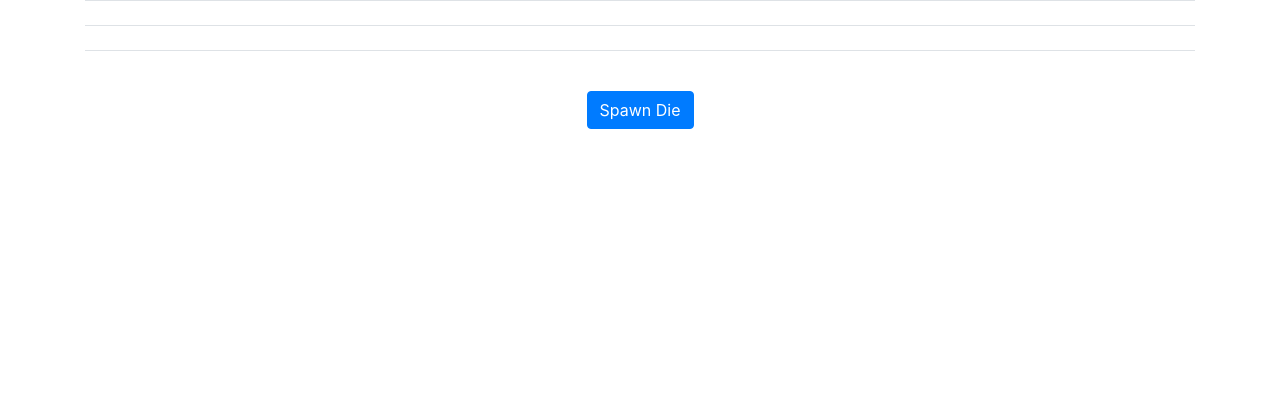
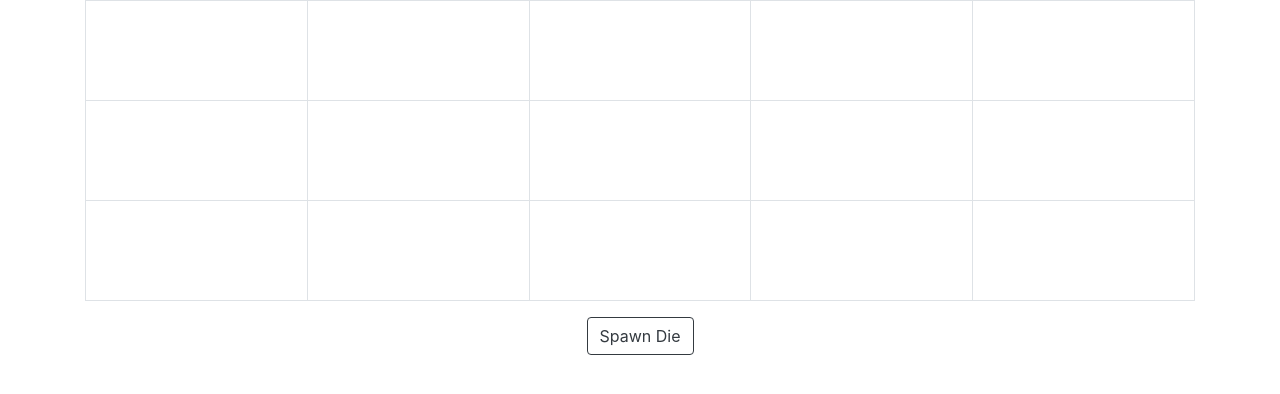
Before and after one commit to Andrewwelton/dice-td, a React (Create React App) app in the folder client/: page / in a window 1280 px wide. Shown: the top 394 px of the page. Built offline with nearby package versions, Linux system fonts and the light colour scheme.

Commit message:
Fixed table size & alignment, and made button pretty

```diff
--- a/client/src/App.css
+++ b/client/src/App.css
@@ -28,6 +28,11 @@
   color: #61dafb;
 }
 
+.Board-cell {
+  height: 100px;
+  width: 100px;
+}
+
 @keyframes App-logo-spin {
   from {
     transform: rotate(0deg);
--- a/client/src/components/Board.jsx
+++ b/client/src/components/Board.jsx
@@ -12,7 +12,10 @@ import { initialState, BoardReducer } from "../reducers/BoardReducer";
 
 const buildTableRows = (row) => {
   return Object.keys(row).map((rowKey) => (
-    <td>{row[rowKey] && <FontAwesomeIcon icon={faDiceOne} />}</td>
+    <td className="Board-cell align-middle">
+      {" "}
+      {row[rowKey] && <FontAwesomeIcon size="4x" icon={faDiceOne} />}
+    </td>
   ));
 };
 
@@ -23,14 +26,18 @@ const Board = () => {
     <Container>
       <Row>
         <Col>
-          <Table>
+          <Table bordered>
             <tbody>
               <tr>{buildTableRows(state["0"])}</tr>
               <tr>{buildTableRows(state["1"])}</tr>
               <tr>{buildTableRows(state["2"])}</tr>
             </tbody>
           </Table>
-          <Button onClick={() => dispatch({ type: "spawn_die" })}>
+          <Button
+            variant="outline-dark"
+            disabled={!state.openSlot}
+            onClick={() => dispatch({ type: "spawn_die" })}
+          >
             Spawn Die
           </Button>
         </Col>
--- a/client/src/reducers/BoardReducer.jsx
+++ b/client/src/reducers/BoardReducer.jsx
@@ -47,7 +47,7 @@ function BoardReducer(state, action) {
     case "spawn_die":
       const openSlot = fullBoardCheck(state);
       if (!openSlot) {
-        return { ...state };
+        return { ...state, openSlot };
       }
       let rowNum = Math.floor(Math.random() * 3);
       let colNum = Math.floor(Math.random() * 5);
```
